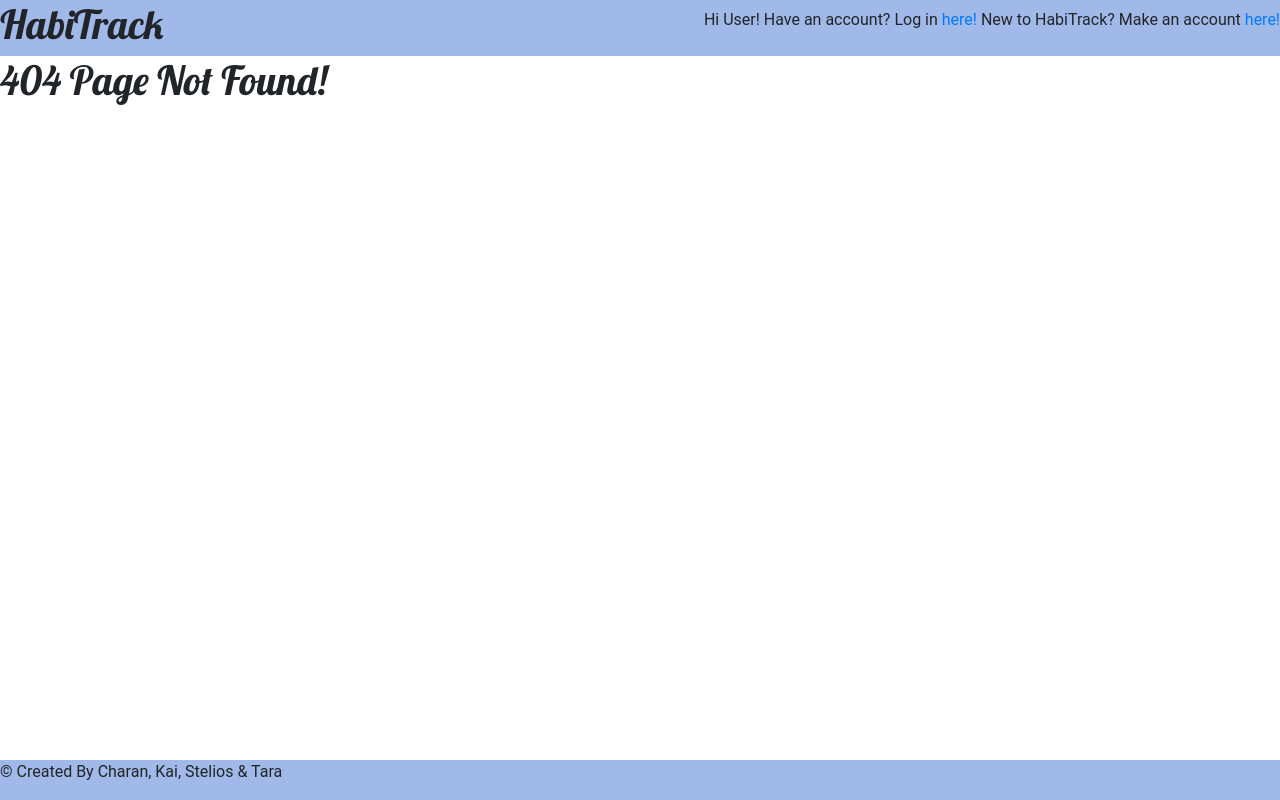
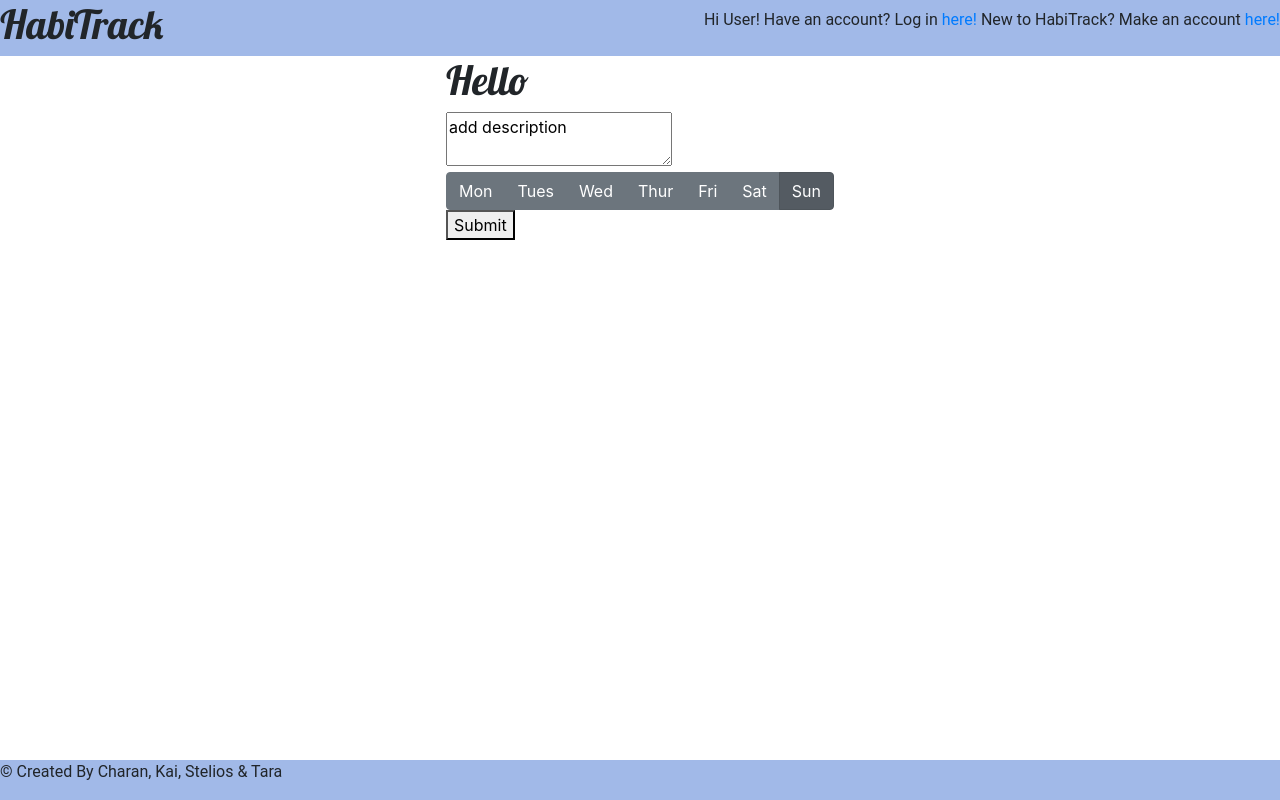
Before and after one commit to ckp8/HabiTrack, a React app in the folder client/: page /create in a window 1280 px wide. Before the commit this address had no page. Built offline with nearby package versions, Linux system fonts and the light colour scheme.

Commit message:
description

```diff
--- a/client/src/App.js
+++ b/client/src/App.js
@@ -25,8 +25,9 @@ class App extends React.Component {
                     <Route path="/today" component={TodayHabits} />
                     <Route path="/all" component={AllHabits} />
                     <Route path="/achievements" component={Achievements} />
+                    <Route path ="/create" component={newHabit}/>
                     <Route path="/*" component={NotFound} />
-                  <Route path ="/create" component={newHabit}/>
+
                 </Switch>
                 </main>
 
--- a/client/src/components/newHabit.css
+++ b/client/src/components/newHabit.css
@@ -14,6 +14,10 @@
     transform: translateY(-50%); */
 
   }
+.textarea{
+    width: 350px;
+
+}
   /* .child {
     position: absolute;
     top: 50%;
--- a/client/src/components/newHabit/index.js
+++ b/client/src/components/newHabit/index.js
@@ -11,24 +11,32 @@ import "../newHabit.css"
 
  function newHabit() {
   const [checked, setChecked] = useState(false);
-  const [radioValue, setRadioValue] = useState(7);
+  const [radioValue, setRadioValue] = useState("7");
 
   const radios = [
-    { name: 'Monday', value: '1' },
-    { name: 'Tuesday', value: '2' },
-    { name: 'Wednesday', value: '3' },
-    { name: 'Thursday', value: '4'},
-    { name: 'Friyay', value: '5'},
-    { name: 'Saturday', value: '6'},
-    { name: 'Sunday', value : '7'}
+    { name: 'Mon', value: '1' },
+    { name: 'Tues', value: '2' },
+    { name: 'Wed', value: '3' },
+    { name: 'Thur', value: '4'},
+    { name: 'Fri', value: '5'},
+    { name: 'Sat', value: '6'},
+    { name: 'Sun', value : '7'}
 
   ];
 
   return (
     <>
+
       <div className ="apple">
       <div className = "container">
         <div className = "child">
+        <form>
+        <h1>Hello</h1>
+        <div className = "textbox">
+     <textarea>add description</textarea>
+     </div>
+     </form>
+
       <ButtonGroup toggle>
         {radios.map((radio, idx) => (
           <ToggleButton
```
